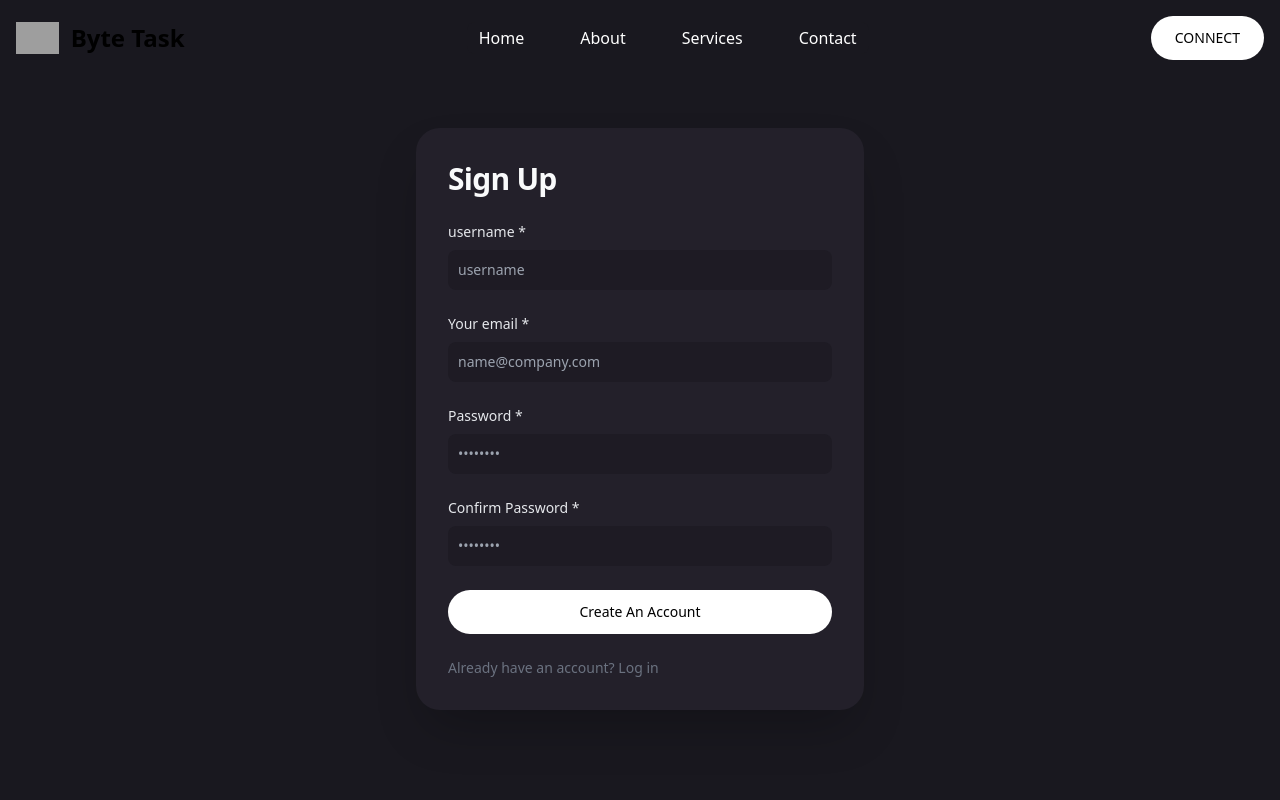
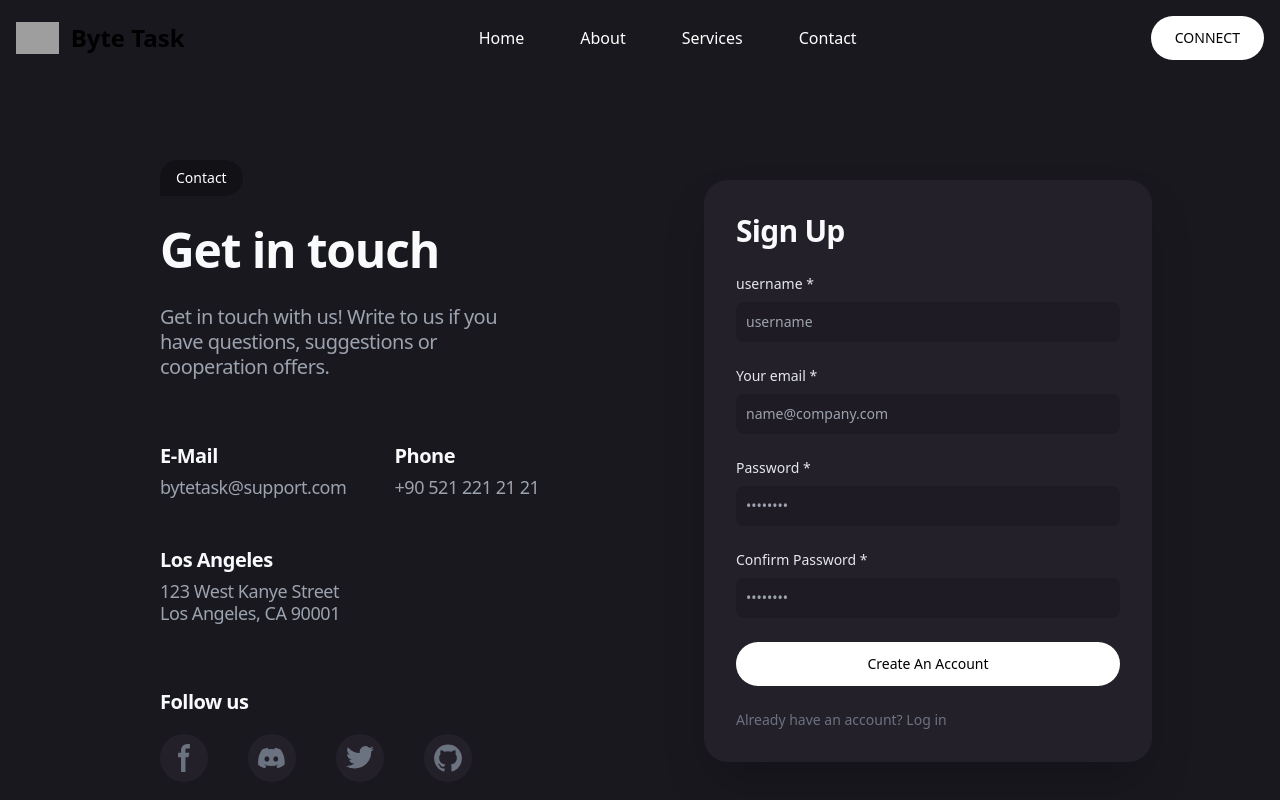
Before and after one commit to sektor7k/ByteTask, a Next.js app in the folder frontend/: page /signup in a window 1280 px wide. Shown: the top 800 px of the page. Built offline with nearby package versions, Linux system fonts and the light colour scheme; grey boxes are pictures that could not be loaded.

Commit message:
contact added

```diff
--- a/frontend/src/pages/signup.tsx
+++ b/frontend/src/pages/signup.tsx
@@ -11,6 +11,100 @@ export default function Signup() {
       <section style={{ background: '#19181F' }}>
         <div className="flex flex-row items-center justify-center space-x-32  px-6 py-8 pb-36">
 
+          <div className="w-full  rounded-3xl  border-none  md:mt-24 sm:max-w-md xl:p-0 ">
+            <div className="p-6 space-y-4 md:space-y-6 sm:p-8">
+
+              <div className="space-y-16">
+                <div className="space-y-4 md:space-y-6" >
+                  <button
+                    type="button"
+                    className="text-white bg-black bg-opacity-30  font-medium rounded-tl-full rounded-br-full rounded-tr-full rounded-bl-md cursor-auto text-sm px-4 py-2 text-center transition duration-300 ease-in-out font-medium mt-0 "
+                  >
+                    Contact
+                  </button>
+                  <h1 className="text-5xl font-bold leading-tight tracking-tight text-gray-50 ">
+                    Get in touch
+                  </h1>
+                  <p className="text-xl font-medium leading-tight tracking-tight text-gray-400">
+                    Get in touch with us!
+                    Write to us if you have questions, suggestions or cooperation offers.
+                  </p>
+                </div>
+
+                <div className="space-y-12">
+                  <div className="flex flex-row space-x-12">
+                    <div>
+                      <h1 className="text-xl font-bold leading-tight tracking-tight text-gray-50 pb-2">
+                        E-Mail
+                      </h1>
+                      <p className="text-lg font-medium leading-tight tracking-tight text-gray-400">
+                        bytetask@support.com
+                      </p>
+
+                    </div>
+                    <div>
+                      <h1 className="text-xl font-bold leading-tight tracking-tight text-gray-50 pb-2 ">
+                        Phone
+                      </h1>
+                      <p className="text-lg font-medium leading-tight tracking-tight text-gray-400">
+                        +90 521 221 21 21
+                      </p>
+
+                    </div>
+
+                  </div>
+                  <div className="flex flex-row space-x-12">
+                    <div>
+                      <h1 className="text-xl font-bold leading-tight tracking-tight text-gray-50 pb-2 ">
+                        Los Angeles
+                      </h1>
+                      <p className="text-lg font-medium leading-tight tracking-tight text-gray-400">
+                        123 West Kanye Street <br />
+                        Los Angeles, CA 90001
+                      </p>
+
+                    </div>
+
+
+                  </div>
+                </div>
+                <div className=" space-y-5 ">
+                  <h1 className="text-xl font-bold leading-tight tracking-tight text-gray-50 ">
+                    Follow us
+                  </h1>
+                  <div className="flex flex-row space-x-10">
+                    <a href="#" style={{ background: '#23202A' }} className="text-gray-500 hover:text-gray-50 border border-2 border-gray-300 border-opacity-0  hover:border hover:border-2  hover:border-gray-300 hover:border-opacity-100  p-2 rounded-3xl ">
+                      <svg className="w-7 h-7" aria-hidden="true" xmlns="http://www.w3.org/2000/svg" fill="currentColor" viewBox="0 0 8 19">
+                        <path fill-rule="evenodd" d="M6.135 3H8V0H6.135a4.147 4.147 0 0 0-4.142 4.142V6H0v3h2v9.938h3V9h2.021l.592-3H5V3.591A.6.6 0 0 1 5.592 3h.543Z" clip-rule="evenodd" />
+                      </svg>
+                      <span className="sr-only">Facebook page</span>
+                    </a>
+                    <a href="#" style={{ background: '#23202A' }} className="text-gray-500 hover:text-gray-50 border border-2 border-gray-300 border-opacity-0  hover:border hover:border-2  hover:border-gray-300 hover:border-opacity-100  p-2 rounded-3xl">
+                      <svg className="w-7 h-7" aria-hidden="true" xmlns="http://www.w3.org/2000/svg" fill="currentColor" viewBox="0 0 21 16">
+                        <path d="M16.942 1.556a16.3 16.3 0 0 0-4.126-1.3 12.04 12.04 0 0 0-.529 1.1 15.175 15.175 0 0 0-4.573 0 11.585 11.585 0 0 0-.535-1.1 16.274 16.274 0 0 0-4.129 1.3A17.392 17.392 0 0 0 .182 13.218a15.785 15.785 0 0 0 4.963 2.521c.41-.564.773-1.16 1.084-1.785a10.63 10.63 0 0 1-1.706-.83c.143-.106.283-.217.418-.33a11.664 11.664 0 0 0 10.118 0c.137.113.277.224.418.33-.544.328-1.116.606-1.71.832a12.52 12.52 0 0 0 1.084 1.785 16.46 16.46 0 0 0 5.064-2.595 17.286 17.286 0 0 0-2.973-11.59ZM6.678 10.813a1.941 1.941 0 0 1-1.8-2.045 1.93 1.93 0 0 1 1.8-2.047 1.919 1.919 0 0 1 1.8 2.047 1.93 1.93 0 0 1-1.8 2.045Zm6.644 0a1.94 1.94 0 0 1-1.8-2.045 1.93 1.93 0 0 1 1.8-2.047 1.918 1.918 0 0 1 1.8 2.047 1.93 1.93 0 0 1-1.8 2.045Z" />
+                      </svg>
+                      <span className="sr-only">Discord community</span>
+                    </a>
+                    <a href="#" style={{ background: '#23202A' }} className="text-gray-500 hover:text-gray-50 border border-2 border-gray-300 border-opacity-0  hover:border hover:border-2  hover:border-gray-300 hover:border-opacity-100  p-2 rounded-3xl">
+                      <svg className="w-7 h-7" aria-hidden="true" xmlns="http://www.w3.org/2000/svg" fill="currentColor" viewBox="0 0 20 17">
+                        <path fill-rule="evenodd" d="M20 1.892a8.178 8.178 0 0 1-2.355.635 4.074 4.074 0 0 0 1.8-2.235 8.344 8.344 0 0 1-2.605.98A4.13 4.13 0 0 0 13.85 0a4.068 4.068 0 0 0-4.1 4.038 4 4 0 0 0 .105.919A11.705 11.705 0 0 1 1.4.734a4.006 4.006 0 0 0 1.268 5.392 4.165 4.165 0 0 1-1.859-.5v.05A4.057 4.057 0 0 0 4.1 9.635a4.19 4.19 0 0 1-1.856.07 4.108 4.108 0 0 0 3.831 2.807A8.36 8.36 0 0 1 0 14.184 11.732 11.732 0 0 0 6.291 16 11.502 11.502 0 0 0 17.964 4.5c0-.177 0-.35-.012-.523A8.143 8.143 0 0 0 20 1.892Z" clip-rule="evenodd" />
+                      </svg>
+                      <span className="sr-only">Twitter page</span>
+                    </a>
+                    <a href="#" style={{ background: '#23202A' }} className="text-gray-500 hover:text-gray-50 border border-2 border-gray-300 border-opacity-0  hover:border hover:border-2  hover:border-gray-300 hover:border-opacity-100 p-2 rounded-3xl">
+                      <svg className="w-7 h-7" aria-hidden="true" xmlns="http://www.w3.org/2000/svg" fill="currentColor" viewBox="0 0 20 20">
+                        <path fill-rule="evenodd" d="M10 .333A9.911 9.911 0 0 0 6.866 19.65c.5.092.678-.215.678-.477 0-.237-.01-1.017-.014-1.845-2.757.6-3.338-1.169-3.338-1.169a2.627 2.627 0 0 0-1.1-1.451c-.9-.615.07-.6.07-.6a2.084 2.084 0 0 1 1.518 1.021 2.11 2.11 0 0 0 2.884.823c.044-.503.268-.973.63-1.325-2.2-.25-4.516-1.1-4.516-4.9A3.832 3.832 0 0 1 4.7 7.068a3.56 3.56 0 0 1 .095-2.623s.832-.266 2.726 1.016a9.409 9.409 0 0 1 4.962 0c1.89-1.282 2.717-1.016 2.717-1.016.366.83.402 1.768.1 2.623a3.827 3.827 0 0 1 1.02 2.659c0 3.807-2.319 4.644-4.525 4.889a2.366 2.366 0 0 1 .673 1.834c0 1.326-.012 2.394-.012 2.72 0 .263.18.572.681.475A9.911 9.911 0 0 0 10 .333Z" clip-rule="evenodd" />
+                      </svg>
+                      <span className="sr-only">GitHub account</span>
+                    </a>
+                  </div>
+                </div>
+
+
+
+              </div>
+            </div>
+          </div>
 
           <div style={{ backgroundColor: '#23202A' }} className="w-full  rounded-3xl  border-none shadow-2xl dark:border md:mt-24 sm:max-w-md xl:p-0 ">
             <div className="p-6 space-y-4 md:space-y-6 sm:p-8">
```
